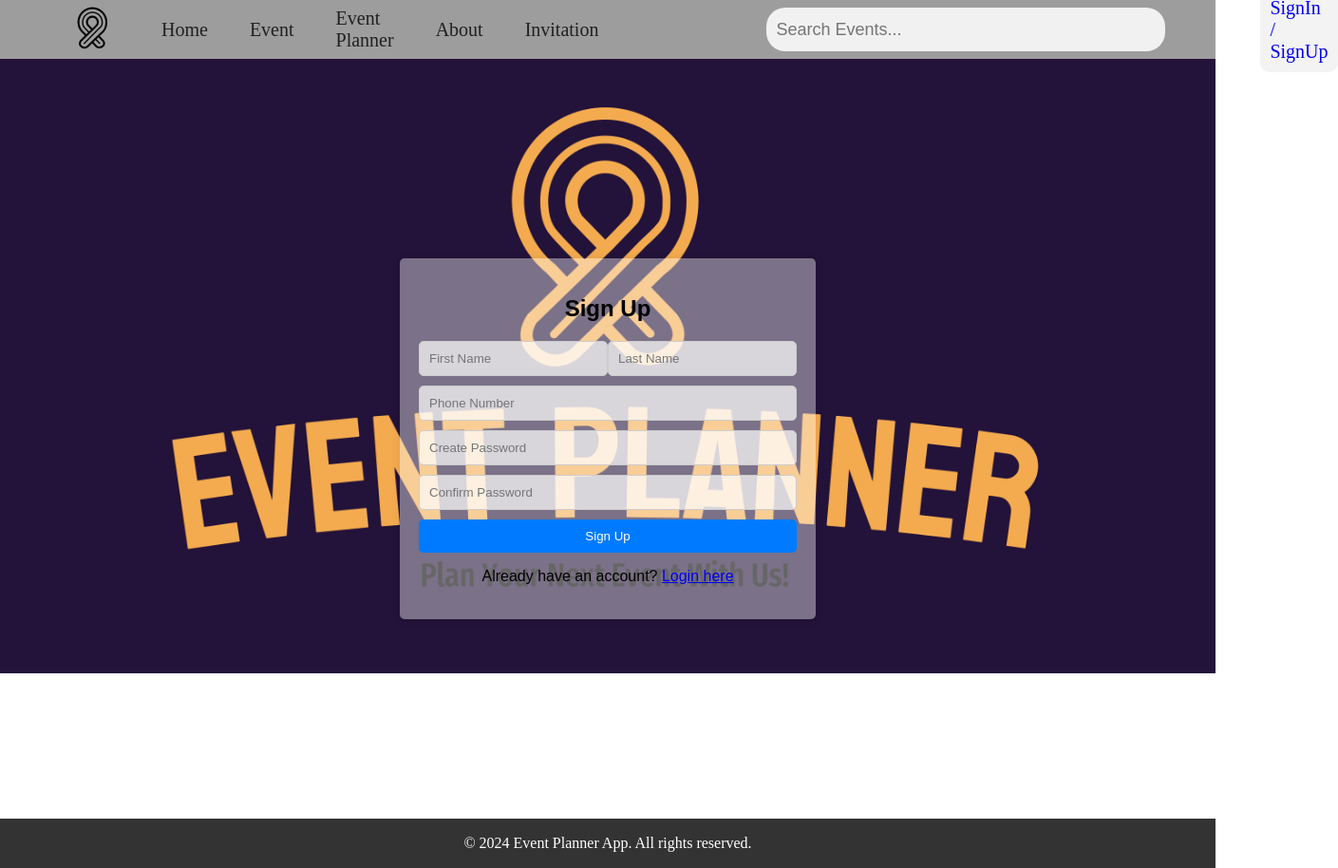
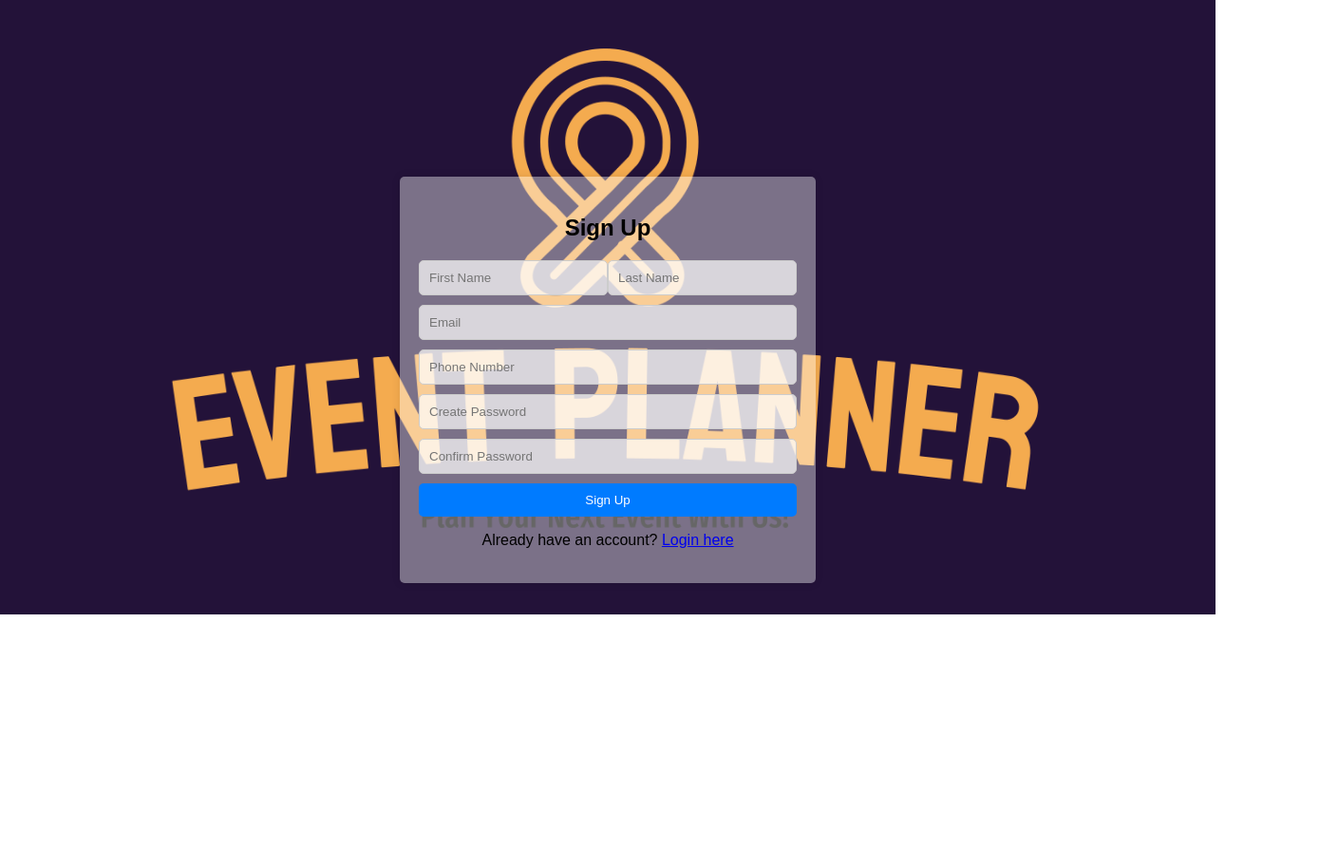
Before and after one commit to rohanbindelowar/EventPlanner, a React (Create React App) app: page /EventPlanner/signup in a window 1280 px wide. Shown: the whole page at 95% size, 1409 px wide, since content can reach past the window. After the commit the page ends 800 px from the top, so only its background shows below. Built offline with nearby package versions, Linux system fonts and the light colour scheme.

Commit message:
signin and login page is modified

```diff
--- a/src/App.js
+++ b/src/App.js
@@ -1,6 +1,6 @@
 import React from "react";
 import { Home } from "./Pages/Home/Home";
-import { Routes, Route } from "react-router-dom";
+import { Routes, Route, useLocation } from "react-router-dom";
 import Header from "./components/Header/Header";
 import Event from "./Pages/Event/Event";
 import EventPlanner from "./Pages/EventPlanner/EventPlanner";
@@ -10,22 +10,27 @@ import Login from "./Pages/Login/Login";
 import SignUp from "./Pages/SignIn/SignIn";
 import { Invitation } from "./Pages/Invitation/Invitation";
 
+function App() {
+  const location = useLocation();
 
-function App() {
+  // Function to determine if Header and Footer should be rendered
+  const shouldRenderHeaderFooter = () => {
+    return !['/EventPlanner/signup', '/EventPlanner/signup/EventPlanner/login'].includes(location.pathname);
+  };
+
   return (
     <div className="App">
-      <Header className='header'/>
+      {shouldRenderHeaderFooter() && <Header className='header'/>}
       <Routes>
         <Route path="/EventPlanner/signup" element={<SignUp/>}></Route>
-        <Route path="EventPlanner/signup/EventPlanner/login" element={<Login/>}></Route>
+        <Route path="/EventPlanner/signup/EventPlanner/login" element={<Login/>}></Route>
         <Route path="/EventPlanner" element={<Home />}></Route>
         <Route path="/EventPlanner/event" element={<Event/>}></Route>
         <Route path="/EventPlanner/event-planner" element={<EventPlanner />}></Route>
         <Route path="/EventPlanner/about" element={<About/>}></Route>
         <Route path="/EventPlanner/invitation" element={<Invitation/>}></Route>
       </Routes>
-      <Footer/>
-
+      {shouldRenderHeaderFooter() && <Footer/>}
     </div>
   );
 }
--- a/src/Pages/SignIn/SignIn.jsx
+++ b/src/Pages/SignIn/SignIn.jsx
@@ -6,6 +6,7 @@ export const SignUp = () => {
   const [formData, setFormData] = useState({
     firstName: '',
     lastName: '',
+    email:'',
     phoneNumber: '',
     password: '',
     confirmPassword: ''
@@ -57,6 +58,7 @@ export const SignUp = () => {
           <input type="text" name="firstName" value={formData.firstName} onChange={handleChange} placeholder="First Name" required />
           <input type="text" name="lastName" value={formData.lastName} onChange={handleChange} placeholder="Last Name" required />
         </div>
+        <input type="email" name='email' value={formData.email} onChange={handleChange} placeholder='Email' required />
         <input type="tel" name="phoneNumber" value={formData.phoneNumber} onChange={handleChange} placeholder="Phone Number" required />
         <input type="password" name="password" value={formData.password} onChange={handleChange} placeholder="Create Password" required />
         <input type="text" name="confirmPassword" value={formData.confirmPassword} onChange={handleChange} placeholder="Confirm Password" required />
--- a/src/Pages/SignIn/styles.css
+++ b/src/Pages/SignIn/styles.css
@@ -37,7 +37,8 @@
 
   .signup-form input[type="text"],
   .signup-form input[type="tel"],
-  .signup-form input[type="password"] {
+  .signup-form input[type="password"],
+  .signup-form input[type="email"] {
     width: 100%;
     padding: 10px;
     margin-bottom: 10px;
```
